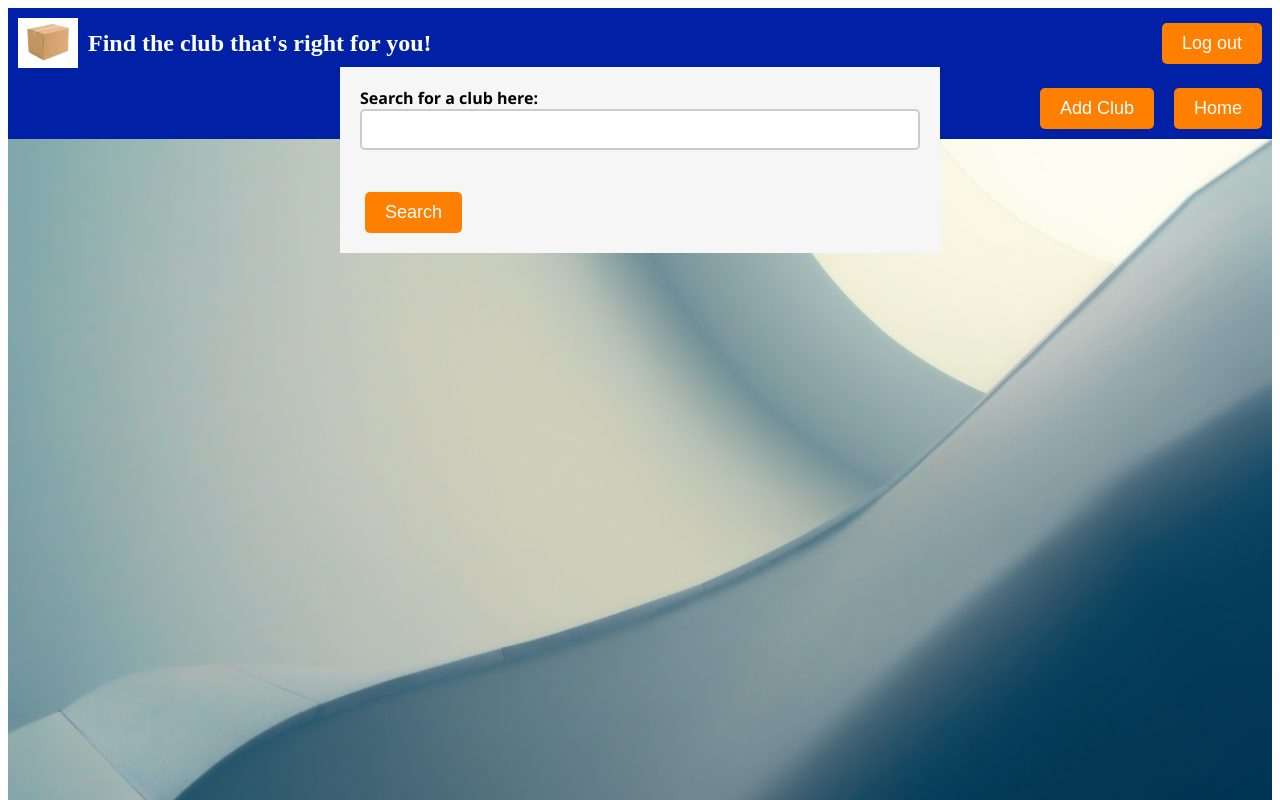
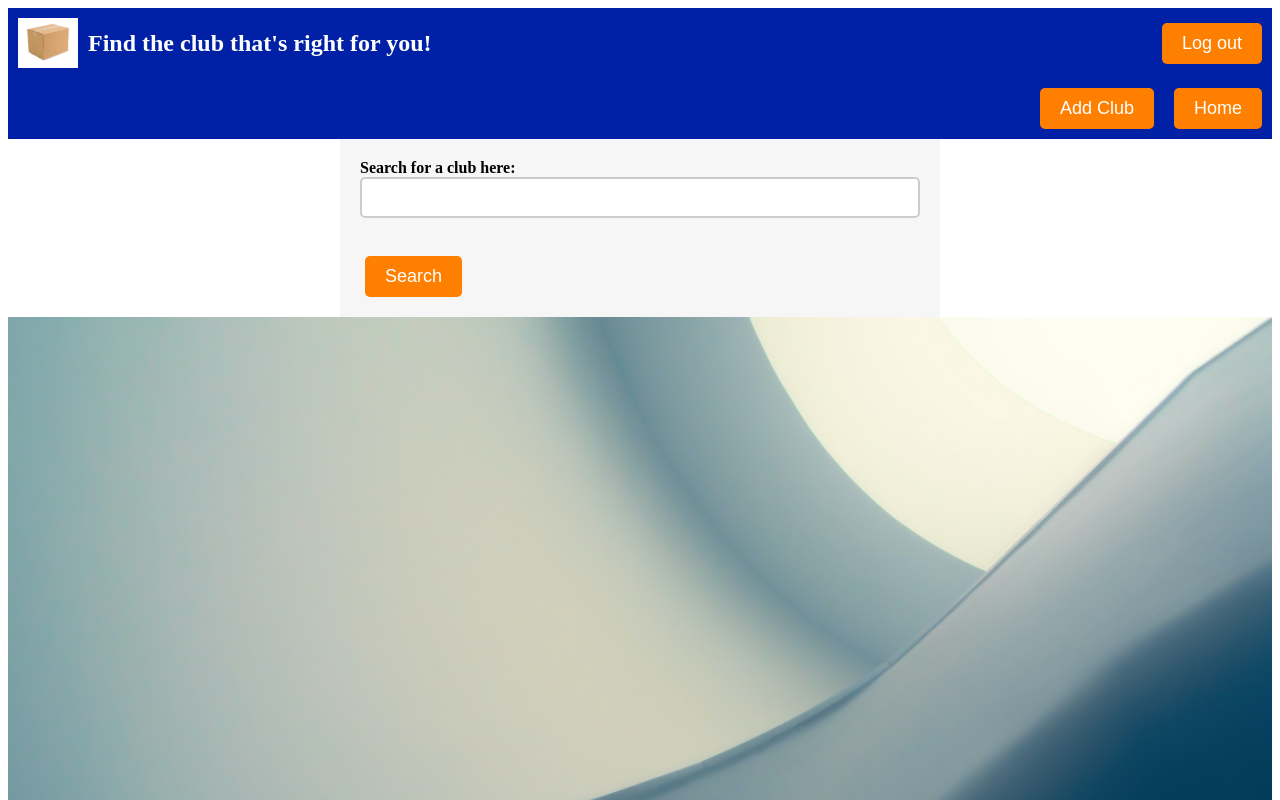
Before and after one commit to AddAsher/CEN3031-Pack, an Angular app in the folder frontEnd/: page /home in a window 1280 px wide. Shown: the top 800 px of the page. Built offline with nearby package versions, Linux system fonts and the light colour scheme; no server answers.

Commit message:
updated home page and etc

```diff
--- a/frontEnd/src/app/add-club/add-club/add-club.component.css
+++ b/frontEnd/src/app/add-club/add-club/add-club.component.css
@@ -60,15 +60,13 @@ justify-content: space-between;
 }
 
 
-.searchBar{
+.addBar{
 width: 100%;
 max-width: 600px;
 padding: 20px;
 background-color: #F6F6F6;
 position: absolute;
-top: 20%;
-left: 50%;
-transform: translate(-50%, -50%);
+margin: 0 auto
 }
 
 input[type="text"]{
--- a/frontEnd/src/app/add-club/add-club/add-club.component.html
+++ b/frontEnd/src/app/add-club/add-club/add-club.component.html
@@ -11,7 +11,7 @@
 </header>
 
 <body>
-    <div class="searchBar">
+    <div class="addBar">
         <div class="form-group">
                 <label for="input1"><b>Enter the name of your club:</b></label>
                 <input type="text" id="input1" name="input1">
@@ -22,8 +22,11 @@
                 <label for="input3"><b>Enter an email for contact:</b></label>
                 <input type="text" id="input3" name="input3">
 
-                <label for="input4"><b>Leave a link to your club's socials page:</b></label>
+                <label for="input4"><b>Enter the Club Leader's name:</b></label>
                 <input type="text" id="input4" name="input4">
+
+                <label for="input5"><b>Leave a link to your club's socials page:</b></label>
+                <input type="text" id="input5" name="input5">
         </div>
         <div class="form-actions">
             <button type="button" (click)="SubmitInfo()" class="btn-primary">Submit</button>
--- a/frontEnd/src/app/club-box/club-box.component.html
+++ b/frontEnd/src/app/club-box/club-box.component.html
@@ -1,13 +1,3 @@
-<p>club-box works!</p>
-<!--This component will render the specific club with it's info & slideshow-->
-<!-- <div *ngIf="club">
-    <p>Name: {{ club[0] }}</p>
-    <p>Description: {{ club[1].description }}</p>
-    <p>Leader: {{club[1].leader}}</p>
-    <p>Hyperlink: {{club[1].hyperlink}}</p>
-</div> -->
-<!--If the club object is successfully returned I want to be able to access it's data members of -->
-
 <div *ngIf = "club">
     <div class = left>
         <app-slideshow></app-slideshow>
--- a/frontEnd/src/app/home-page/home-page.component.css
+++ b/frontEnd/src/app/home-page/home-page.component.css
@@ -65,10 +65,7 @@ width: 100%;
 max-width: 600px;
 padding: 20px;
 background-color: #F6F6F6;
-position: absolute;
-top: 20%;
-left: 50%;
-transform: translate(-50%, -50%);
+margin: 0 auto
 }
 
 input[type="text"]{
--- a/frontEnd/src/app/home-page/home-page.component.html
+++ b/frontEnd/src/app/home-page/home-page.component.html
@@ -19,7 +19,6 @@
     </div>
 </header>
 
-<body>
 <div class="searchBar">
     <div class="form-group">
         <label for="searchBar"><b>Search for a club here:</b></label>
@@ -29,11 +28,7 @@
         <button type="button" class="btn-primary" (click)="performSearch()">Search</button>
     </div>
 </div>
-
-    <!-- <app-slideshow></app-slideshow> -->
-    <!-- <div class="club-list-container">
-            <app-club-list hidden (sender) ="receiver($event)"></app-club-list>
-        </div> -->
+<body>
     <div *ngIf="switch">
         <app-club-box></app-club-box>
     </div>
--- a/frontEnd/src/app/login/login.component.css
+++ b/frontEnd/src/app/login/login.component.css
@@ -41,9 +41,7 @@ max-width: 600px;
 padding: 20px;
 background-color: #F6F6F6;
 position: absolute;
-top: 50%;
-left: 50%;
-transform: translate(-50%, -50%);
+margin: 0 auto;
 }
 
 .form-title {
--- a/frontEnd/src/app/registration/registration.component.css
+++ b/frontEnd/src/app/registration/registration.component.css
@@ -41,9 +41,7 @@ max-width: 600px;
 padding: 20px;
 background-color: #F6F6F6;
 position: absolute;
-top: 50%;
-left: 50%;
-transform: translate(-50%, -50%);
+margin: 0 auto;
 }
 
 .form-title {
```
Lines whose indentation alone changed are shown as unchanged.
